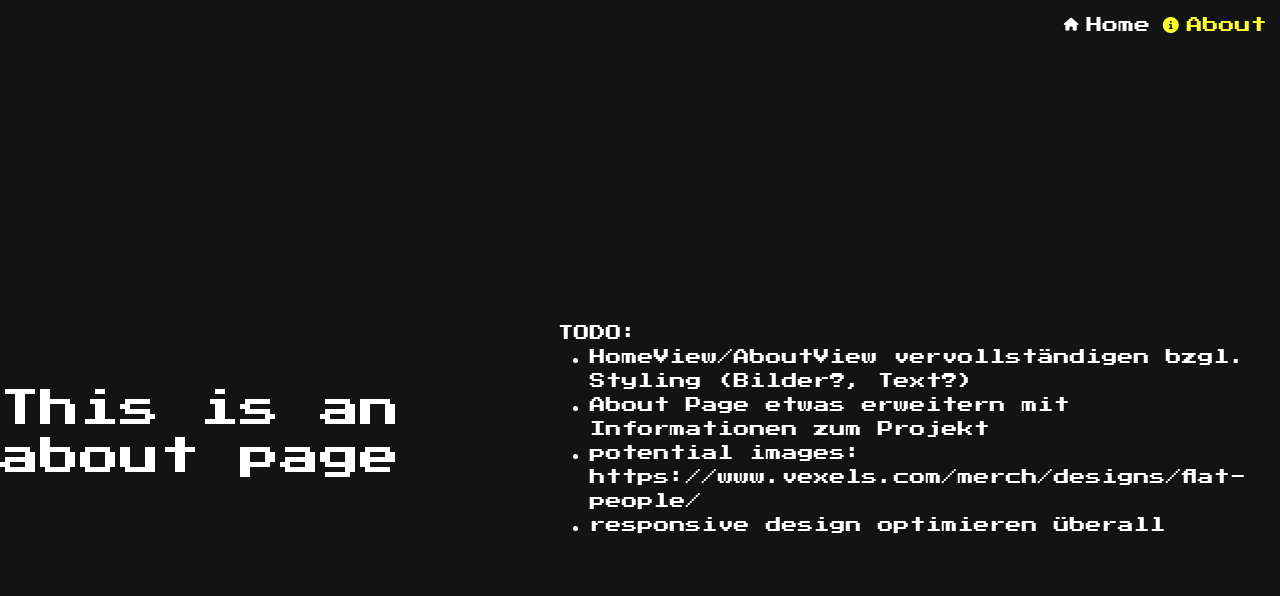
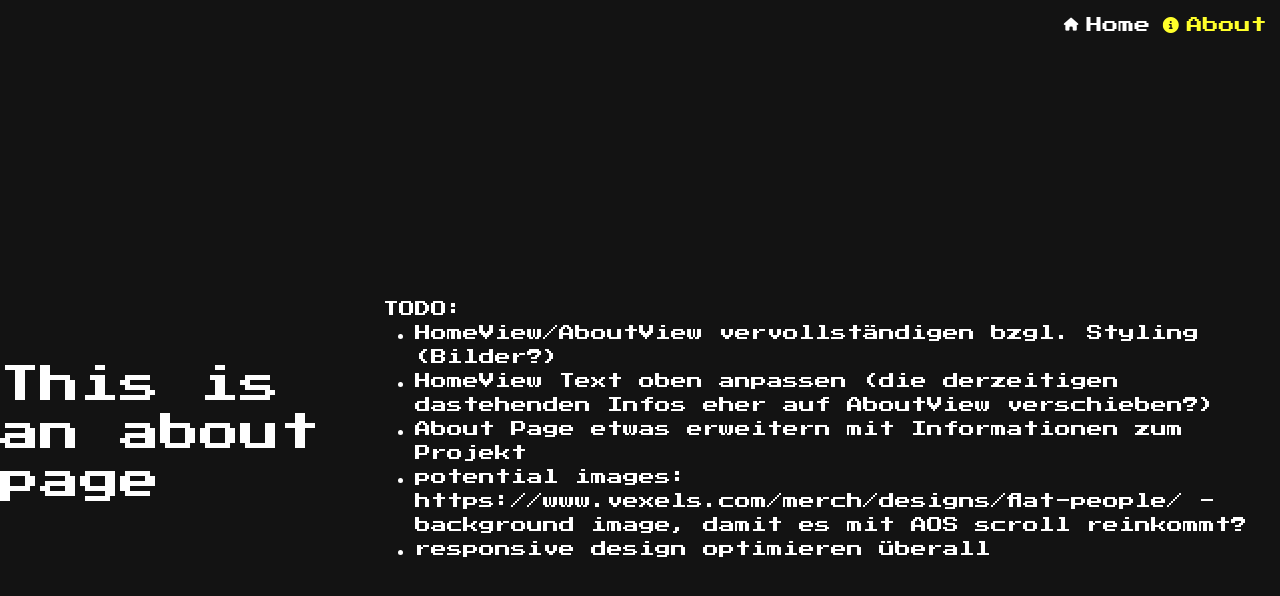
Before and after one commit to Matthes-Baer/NutritionCalculator, a Vue app: page /about in a window 1280 px wide. Shown: the top 596 px of the page. Built offline with nearby package versions, Linux system fonts and the light colour scheme.

Commit message:
feat: adjusted notes

```diff
--- a/src/views/AboutView.vue
+++ b/src/views/AboutView.vue
@@ -6,12 +6,15 @@
     <div>
       TODO:
       <ul>
+        <li>HomeView/AboutView vervollständigen bzgl. Styling (Bilder?)</li>
         <li>
-          HomeView/AboutView vervollständigen bzgl. Styling (Bilder?, Text?)
+          HomeView Text oben anpassen (die derzeitigen dastehenden Infos eher
+          auf AboutView verschieben?)
         </li>
         <li>About Page etwas erweitern mit Informationen zum Projekt</li>
         <li>
-          potential images: https://www.vexels.com/merch/designs/flat-people/
+          potential images: https://www.vexels.com/merch/designs/flat-people/ -
+          background image, damit es mit AOS scroll reinkommt?
         </li>
         <li>responsive design optimieren überall</li>
       </ul>
```
